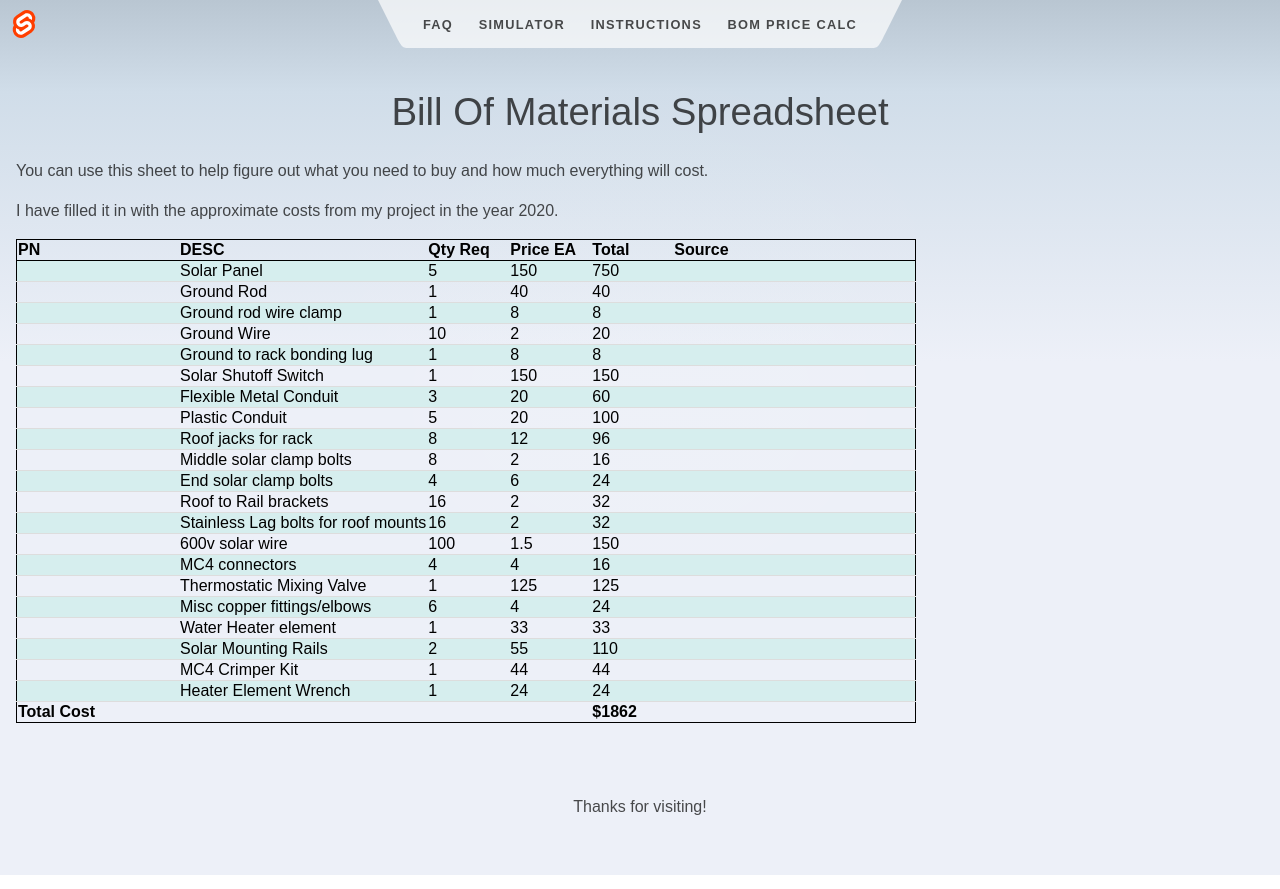
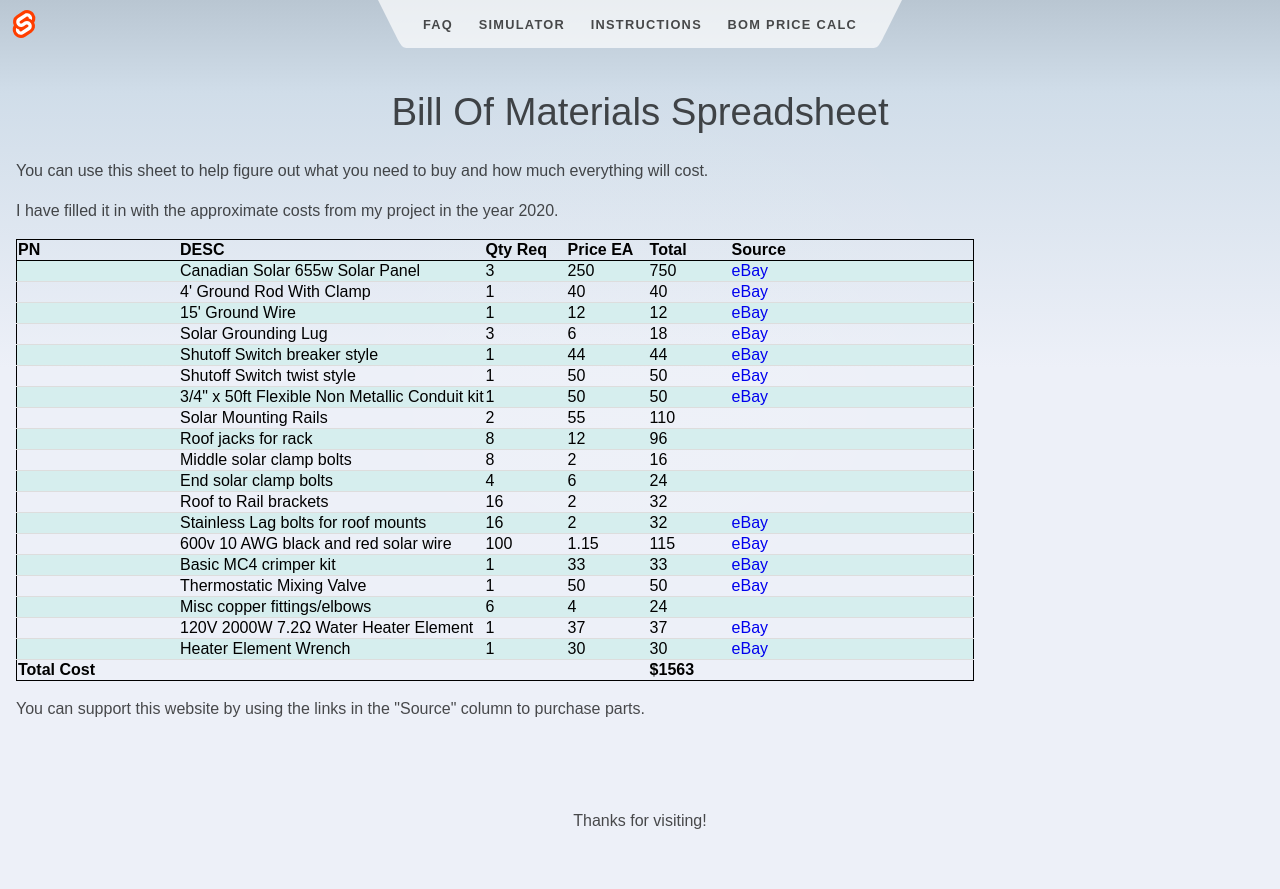
Before and after one commit to darrell-rg/solarcalc, a SvelteKit app: page /bom in a window 1280 px wide. Built offline with nearby package versions, Linux system fonts and the light colour scheme.

Commit message:
update bom

```diff
--- a/src/app.css
+++ b/src/app.css
@@ -72,7 +72,7 @@ p {
 }
 
 a {
-	color: var(--accent-color);
+	/* color: var(--accent-color); */
 	text-decoration: none;
 }
 
--- /dev/null
+++ b/src/lib/components/util.js
@@ -0,0 +1,22 @@
+export function round(num) {
+    var m = Number((Math.abs(num) * 100).toPrecision(15));
+    return (Math.round(m) / 100) * Math.sign(num);
+}
+
+export function tokWh(j) {
+    //converts joules to kwh
+    return j / 3600e3;
+}
+
+
+export function vpToR(v,pwr) {
+    //converts joules to kwh
+    return v*v/pwr;
+}
+
+
+export function clamp(value, min, max) {
+    if (value < min) return min;
+    if (value > max) return max;
+    return value;
+}
--- a/src/routes/bom/+page.js
+++ b/src/routes/bom/+page.js
@@ -11,109 +11,124 @@ export const prerender = true;
 
 export const _bomData = [
     {
-        "Desc": "Solar Panel",
-        "Qty": 5,
-        "Price": 150,
+        "PN":"BiHiKu7N",
+        "Desc": "Canadian Solar 655w Solar Panel",
+        "Qty": 3,
+        "Price": 250,
+        "ebayid": 325962859986
     },
     {
-        "Desc": "Ground Rod",
+        "Desc": "4' Ground Rod With Clamp",
         "Qty": 1,
         "Price": 40,
+        "ebayid": 123325099490,
     },
     {
-        "Desc": "Ground rod wire clamp",
+        "Desc": "15' Ground Wire",
         "Qty": 1,
-        "Price": 8,
+        "Price": 12,
+        "ebayid": 292010027574
     },
     {
-        "Desc": "Ground Wire",
-        "Qty": 10,
-        "Price": 2,
+        "Desc": "Solar Grounding Lug",
+        "Qty": 3,
+        "Price": 6,
+        "ebayid": 172025600337
     },
     {
-        "Desc": "Ground to rack bonding lug",
+        "Desc": "Shutoff Switch breaker style",
         "Qty": 1,
-        "Price": 8,
+        "Price": 44,
+        "ebayid": 315177701793
     },
     {
-        "Desc": "Solar Shutoff Switch",
+        "Desc": "Shutoff Switch twist style",
         "Qty": 1,
-        "Price": 150,
+        "Price": 50,
+        "ebayid": 235459112866
     },
     {
-        "Desc": "Flexible Metal Conduit",
-        "Qty": 3,
-        "Price": 20,
+        "Desc": '3/4" x 50ft  Flexible Non Metallic Conduit kit',
+        "Qty": 1,
+        "Price": 50,
+        "ebayid": 262383880095
     },
     {
-        "Desc": "Plastic Conduit",
-        "Qty": 5,
-        "Price": 20,
+        "Desc": "Solar Mounting Rails",
+        "Qty": 2,
+        "Price": 55,
+        "ebayid": null
     },
     {
         "Desc": "Roof jacks for rack",
         "Qty": 8,
         "Price": 12,
+        "ebayid": null
     },
     {
         "Desc": "Middle solar clamp bolts",
         "Qty": 8,
         "Price": 2,
+        "ebayid": null
     },
     {
         "Desc": "End solar clamp bolts ",
         "Qty": 4,
         "Price": 6,
-        "Total": 24
+        "ebayid": null
     },
     {
         "Desc": "Roof to Rail brackets",
         "Qty": 16,
         "Price": 2,
+        "ebayid": null
     },
     {
         "Desc": "Stainless Lag bolts for roof mounts",
         "Qty": 16,
-        "Price": 2,
+        "Price":2,
+        "ebayid": 293494409497
     },
     {
-        "Desc": "600v solar wire",
+        "Desc": "600v 10 AWG black and red solar wire",
         "Qty": 100,
-        "Price": 1.5,
+        "Price": 1.15,
+        "ebayid": 235018315902
     },
     {
-        "Desc": "MC4 connectors",
-        "Qty": 4,
-        "Price": 4,
+        "Desc": "Basic MC4 crimper kit",
+        "Qty": 1,
+        "Price": 33,
+        "ebayid": 186178066931
     },
+    // {
+    //     "Desc": "Fancy MC4 crimper kit",
+    //     "Qty": 1,
+    //     "Price": 95,
+    //     "ebayid": 273483825968
+    // },
     {
         "Desc": "Thermostatic Mixing Valve",
         "Qty": 1,
-        "Price": 125,
+        "Price": 50,
+        "ebayid": 163916404115
     },
     {
         "Desc": "Misc copper fittings/elbows",
         "Qty": 6,
         "Price": 4,
+        "ebayid": null
     },
     {
-        "Desc": "Water Heater element",
+        "Desc": "120V 2000W 7.2Ω Water Heater Element ",
         "Qty": 1,
-        "Price": 33,
-    },
-    {
-        "Desc": "Solar Mounting Rails",
-        "Qty": 2,
-        "Price": 55,
-    },
-    {
-        "Desc": "MC4 Crimper Kit",
-        "Qty": 1,
-        "Price": 44,
+        "Price": 37,
+        "ebayid": 186398059270
     },
     {
         "Desc": "Heater Element Wrench",
         "Qty": 1,
-        "Price": 24,
+        "Price": 30,
+        "ebayid": 333850374625
     }
 ];
--- a/src/routes/bom/+page.svelte
+++ b/src/routes/bom/+page.svelte
@@ -2,13 +2,14 @@
 	import { onMount } from 'svelte';
 	import { read, utils, writeFileXLSX } from 'xlsx';
 	import { _bomData } from './+page';
+	import { round, tokWh, clamp } from '$lib/components/util';
 
-	function round(num) {
-		// rounds to two digits
-		var m = Number((Math.abs(num) * 100).toPrecision(15));
-		return (Math.round(m) / 100) * Math.sign(num);
+	let ebayAffiliateCode = '';
+
+	function getSourceUrl(itm) {
+		let url = 'https://www.ebay.com/itm/' + itm.ebayid + ebayAffiliateCode;
+		return url;
 	}
-
 	/* Fetch and update the state once */
 	// onMount(async () => {
 	// 	const f = await (await fetch('SolarHotWaterBOM.xlsx')).arrayBuffer();
@@ -38,6 +39,7 @@
 			Qty: r.Qty,
 			Price: r.Price,
 			Source: '',
+			ebayid: r.ebayid,
 			Total: r.Price * r.Qty
 		};
 	});
@@ -58,9 +60,7 @@
 		You can use this sheet to help figure out what you need to buy and how much everything will
 		cost.
 	</p>
-	<p>
-		I have filled it in with the approximate costs from my project in the year 2020.
-	</p>
+	<p>I have filled it in with the approximate costs from my project in the year 2020.</p>
 	<table class="bomTable" id="bomTable" bind:this={tbl}>
 		<tr>
 			<th>PN</th>
@@ -77,7 +77,11 @@
 				<td>{r.Qty}</td>
 				<td>{r.Price}</td>
 				<td>{round(r.Total)}</td>
-				<td>{r.Source}</td>
+				<td>
+					{#if r.ebayid}
+						<a href={getSourceUrl(r)}>eBay</a>
+					{/if}
+				</td>
 			</tr>
 		{/each}
 
@@ -90,6 +94,8 @@
 	</table>
 
 	<!-- <button on:click={exportFile}>Export XLSX</button> -->
+
+	<p>You can support this website by using the links in the "Source" column to purchase parts.</p>
 </div>
 
 <style>
```
Also changed, not shown: src/lib/components/stores.js (+10 -3 lines), src/routes/+page.svelte (+4 -35 lines), src/routes/faq/+page.svelte (+8 -2 lines).
